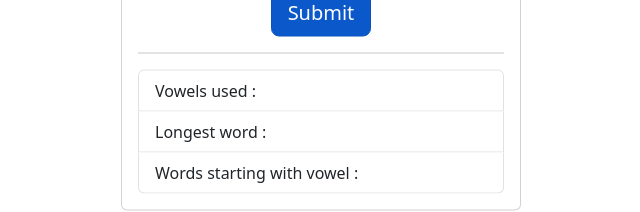
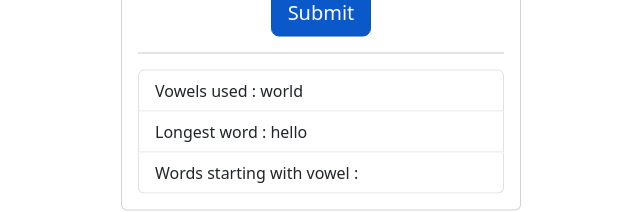
Before and after one commit to EPICOScode/WordHunt, a React (Vite) app: page / in a window 1280 px wide. Shown: the part 382-594 px from the top of the page, without its empty margins (319-959 px from the left). Built offline with nearby package versions, Linux system fonts and the light colour scheme.

Commit message:
The array when the user enters something is done !!

```diff
--- a/src/index.jsx
+++ b/src/index.jsx
@@ -12,7 +12,9 @@ const Home = () => {
   const [words, setWords] = useState([]);
 
   const submitButton = () => {
-    console.log('The words are: ', value )
+    const splitWords = value.split(/[ ,.!?]+/).filter(word=>word.trim()!=="");
+    setWords(splitWords)
+    console.log('The words are: ', splitWords )
   }
 
   return (
@@ -29,9 +31,9 @@ const Home = () => {
         <HandleClick onClick={submitButton}/>
         <hr/>
            <ListGroup>
-        <ListGroup.Item> Vowels used :  {Vowel} </ListGroup.Item>
-        <ListGroup.Item> Longest word : {Longest}</ListGroup.Item>
-        <ListGroup.Item> Words starting with vowel : {VowelBeginner}</ListGroup.Item>
+        <ListGroup.Item> Vowels used :  <Vowel words={words}/></ListGroup.Item>
+        <ListGroup.Item> Longest word : <Longest words={words}/> </ListGroup.Item>
+        <ListGroup.Item> Words starting with vowel : <VowelBeginner words={words}/></ListGroup.Item>
       </ListGroup>
       </Card.Body>
     </Card>
```
